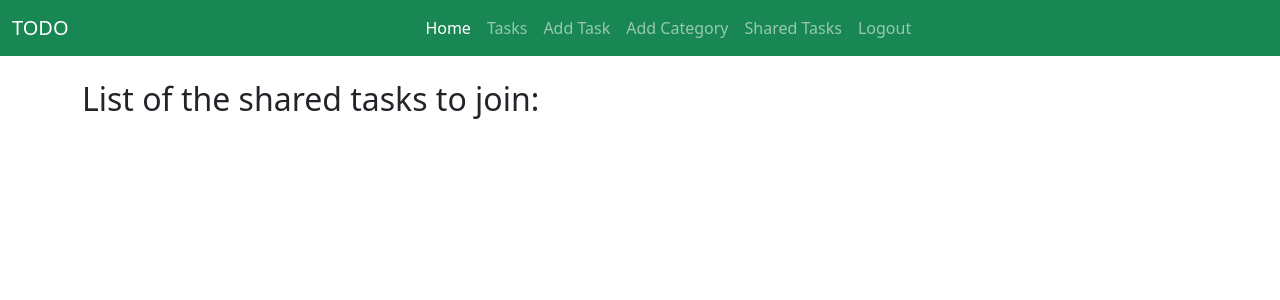
After one commit to AsHkAn-Django/realtime-collab-todo, a Django app: page /shared_tasks/ in a window 1280 px wide. The commit adds this page. Shown: the top 300 px of the page. Run offline with Django 5.2, Linux system fonts and the light colour scheme; the visitor is signed in with stand-in values (Sample User, id 1); data that the repository does not hold is empty; parts of the project's set-up code (start-up, migrations or seed data) failed here and were passed over; some libraries are stand-ins or nearby versions.

Commit message:
shared_tasks list added

```diff
--- a/myApp/templates/base.html
+++ b/myApp/templates/base.html
@@ -37,6 +37,9 @@
             <li class="nav-item">
               <a class="nav-link" href="{% url 'myApp:add_category' %}">Add Category</a>
             </li>
+            <li class="nav-item">
+              <a class="nav-link" href="{% url 'shared_tasks:shared_tasks_list' %}">Shared Tasks</a>
+            </li>
             <li class="nav-item"></li>
               <form action="{% url 'account:logout' %}" method="post">
                 {% csrf_token %}
--- /dev/null
+++ b/shared_tasks/templates/shared_tasks/shared_tasks_list.html
@@ -0,0 +1,24 @@
+{% extends 'base.html' %}
+
+{% block content %}
+  <h2 class="my-4">List of the shared tasks to join:</h2>
+
+  <ul>
+    {% for task in shared_tasks %}
+      <li>
+        <strong>{{ task.title }}</strong>: {{ task.description }}
+
+        {% if task.shared_sub_tasks.all %}
+          <ul>
+            {% for sub_task in task.shared_sub_tasks.all %}
+              <li>{{ sub_task.title }}: {{ sub_task.description }}</li>
+            {% endfor %}
+          </ul>
+          <a href="" class="btn btn-outline-primary mt-3">Participate Request</a>
+        {% else %}
+          <p>No subtasks.</p>
+        {% endif %}
+      </li>
+    {% endfor %}
+  </ul>
+{% endblock content %}
--- a/shared_tasks/urls.py
+++ b/shared_tasks/urls.py
@@ -1,8 +1,9 @@
 from . import views
+from django.urls import path
 
 
 app_name = 'shared_tasks'
 
 urlpatterns = [
-
+    path('', views.SharedTaskListView.as_view(), name='shared_tasks_list'),
 ]
--- a/shared_tasks/views.py
+++ b/shared_tasks/views.py
@@ -1,3 +1,12 @@
 from django.shortcuts import render
 from django.views import generic
 from .models import TaskRecord, SubTask, SharedTask
+from .forms import TaskRecordForm, SubTaskForm, ShareTaskForm
+from django.contrib.auth.mixins import LoginRequiredMixin
+
+
+
+class SharedTaskListView(LoginRequiredMixin, generic.ListView):
+    model = SharedTask
+    context_object_name = 'shared_tasks'
+    template_name = "shared_tasks/shared_tasks_list.html"
--- a/toDoList/settings.py
+++ b/toDoList/settings.py
@@ -42,9 +42,9 @@ INSTALLED_APPS = [
     'django_bootstrap5',
     'django_celery_beat',
 
+    'account',
     'myApp',
     'shared_tasks',
-    'account',
 ]
 
 MIDDLEWARE = [
--- a/toDoList/urls.py
+++ b/toDoList/urls.py
@@ -21,6 +21,6 @@ from django.urls import path, include
 urlpatterns = [
     path('admin/', admin.site.urls),
     path('accounts/', include('account.urls')),
+    path('shared_tasks/', include('shared_tasks.urls', namespace='shared_tasks')),
     path('', include('myApp.urls', namespace='myApp')),
-    path('shared_tasks/', include('shared_tasks.urls', namespace='shared_tasks')),
 ]
```
Also changed, not shown: account/templates/registration/login.html (renamed from account/templates/registrations/login.html), account/templates/registration/signup.html (renamed from account/templates/registrations/signup.html).
